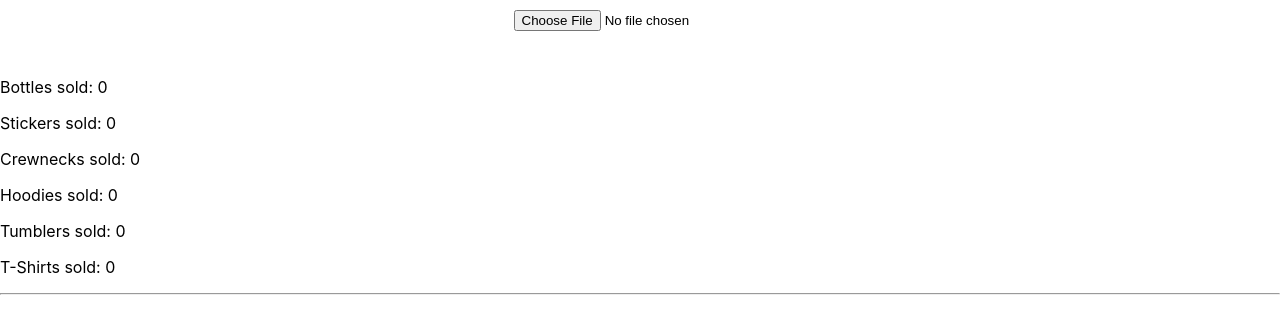
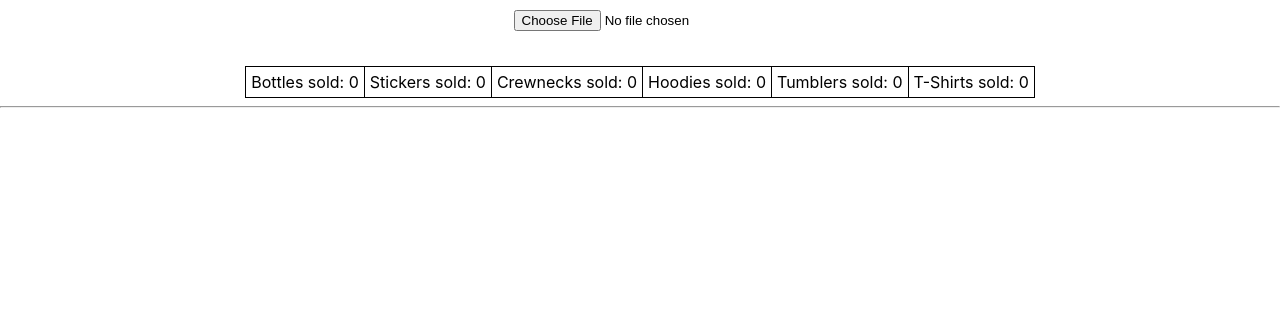
Before and after one commit to arulmathur/rippleanalysis, a React (Create React App) app: page / in a window 1280 px wide. Shown: the top 334 px of the page. Built offline with nearby package versions, Linux system fonts and the light colour scheme.

Commit message:
Improved data formatting for readibility

```diff
--- a/src/App.js
+++ b/src/App.js
@@ -54,30 +54,24 @@ function App() {
 
 
   return (
-    <div>
+    <div style={{ textAlign: "center" }}>
       <input type="file" name="file" accept='.csv' onChange={handleFile} style={{ display: "block", margin: "10px auto" }}>
       </input>
 
       <br />
 
-      <p>
-        Bottles sold: {bottleCount}
-      </p>
-      <p>
-        Stickers sold: {stickerCount}
-      </p>
-      <p>
-        Crewnecks sold: {crewneckCount}
-      </p>
-      <p>
-        Hoodies sold: {hoodieCount}
-      </p>
-      <p>
-        Tumblers sold: {tumblerCount}
-      </p>
-      <p>
-        T-Shirts sold: {tshirtCount}
-      </p>
+      <table style={{ borderCollapse: "collapse", border: "1px solid black", margin: "5px auto" }}>
+        <tbody>
+          <tr>
+            <td style={{ border: "1px solid black", padding: "5px", textAlign: "center" }}>Bottles sold: {bottleCount}</td>
+            <td style={{ border: "1px solid black", padding: "5px", textAlign: "center" }}>Stickers sold: {stickerCount}</td>
+            <td style={{ border: "1px solid black", padding: "5px", textAlign: "center" }}>Crewnecks sold: {crewneckCount}</td>
+            <td style={{ border: "1px solid black", padding: "5px", textAlign: "center" }}>Hoodies sold: {hoodieCount}</td>
+            <td style={{ border: "1px solid black", padding: "5px", textAlign: "center" }}>Tumblers sold: {tumblerCount}</td>
+            <td style={{ border: "1px solid black", padding: "5px", textAlign: "center" }}>T-Shirts sold: {tshirtCount}</td>
+          </tr>
+        </tbody>
+      </table>
 
       <hr></hr>
 
```
